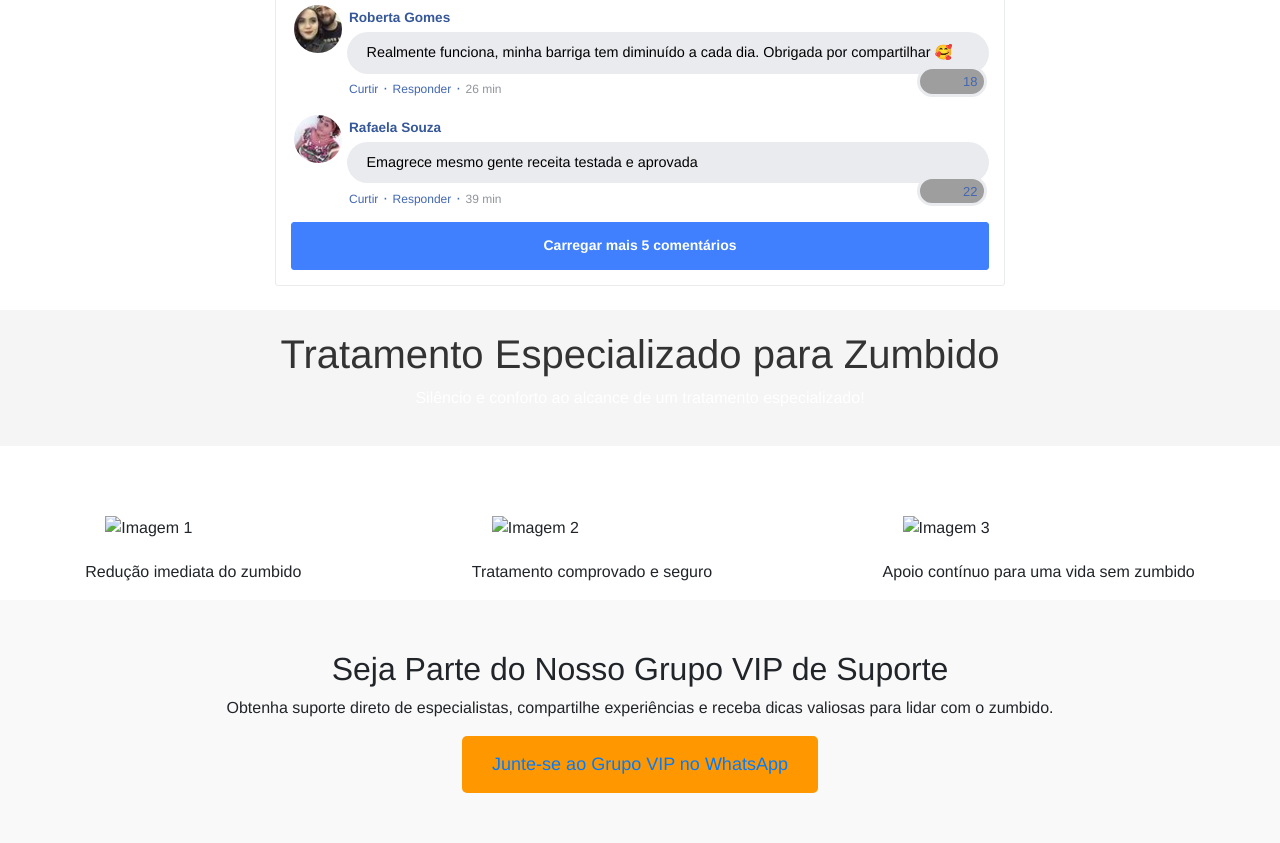
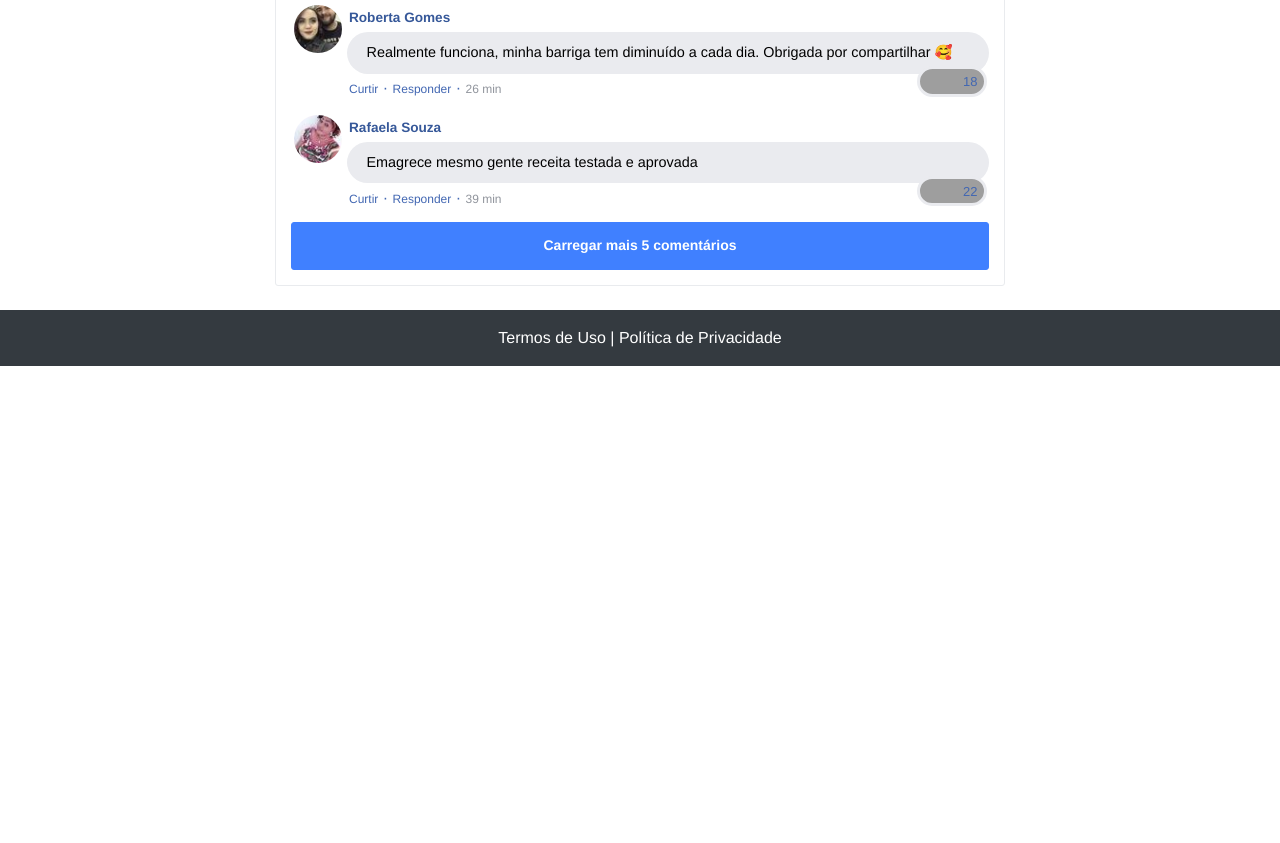
Before and after one commit to jocivansilva/cafesaude.online, a plain HTML site: page index.html in a window 1280 px wide. Shown: the part 1166-2009 px from the top of the page. After the commit the page ends 1532 px from the top, so only its background shows below. Drawn offline with nearby package versions, Linux system fonts and the light colour scheme; grey boxes are pictures that could not be loaded; a script that the page names is missing.

Commit message:
Add files via upload
Signed-off-by: jocivansilva <101907408+jocivansilva@users.noreply.github.com>

```diff
--- a/index.html
+++ b/index.html
@@ -18,7 +18,7 @@
     <style type="text/css">
       header {
         color: white;
-        background-image: url("assets/img/pj.jpg");
+        background-image: url("assets/img/pj.jpeg");
         background-color: rgba(0, 0, 0, 0.6);
         background-position: center;
         background-size: cover;
@@ -89,7 +89,7 @@
                   <tbody>
                     <tr>
                       <td rowspan="3" class="fb-comments-comment-img"><img
-                          src="./assets/img/comentarios/m2.jpeg"></td>
+                          src="./assets/img/comentarios/m14.jpeg"></td>
                       <td>
                         <font class="fb-comments-comment-name">
                           <name>Valesca Silva</name>
@@ -118,7 +118,7 @@
                   <tbody>
                     <tr>
                       <td rowspan="3" class="fb-comments-comment-img"><img
-                          src="./assets/img/comentarios/m3.jpeg"></td>
+                          src="./assets/img/comentarios/m15.jpeg"></td>
                       <td>
                         <font class="fb-comments-comment-name">
                           <name>Vitória Pereira</name>
@@ -410,7 +410,7 @@
                   </table>
                 </div>
                 <div class="fb-comments-wrapper">
-                  <table class="fb-comments-comment" id="14">
+                  <table class="fb-comments-comment" id="m1">
                     <tbody>
                       <tr>
                         <td rowspan="3" class="fb-comments-comment-img"><img
@@ -467,95 +467,3 @@
     <script src="./assets/js/com.js"></script>
   </body>
 </html>
-
-<!DOCTYPE html>
-<html lang="pt-br">
-<head>
-  <meta charset="UTF-8">
-  <title>Tratamento Especializado para Zumbido</title>
-  <style>
-    /* Estilos para a página */
-    body {
-      font-family: Arial, sans-serif;
-      margin: 0;
-      padding: 0;
-    }
-    header {
-      background-color: #f5f5f5;
-      padding: 20px;
-      text-align: center;
-    }
-    h1 {
-      color: #333;
-    }
-    .beneficios {
-      display: flex;
-      justify-content: space-around;
-      align-items: center;
-      margin-top: 50px;
-    }
-    .beneficios img {
-      max-width: 300px;
-      margin: 20px;
-    }
-    .grupo-vip {
-      background-color: #f9f9f9;
-      padding: 50px 20px;
-      text-align: center;
-    }
-    .grupo-vip button {
-      padding: 15px 30px;
-      font-size: 18px;
-      background-color: #ff9800;
-      color: #fff;
-      border: none;
-      border-radius: 5px;
-      cursor: pointer;
-    }
-    footer {
-      background-color: #333;
-      color: #fff;
-      text-align: center;
-      padding: 20px;
-      position: absolute;
-      bottom: 0;
-      width: 100%;
-    }
-  </style>
-</head>
-<body>
-
-  <header>
-    <h1>Tratamento Especializado para Zumbido</h1>
-    <p>Silêncio e conforto ao alcance de um tratamento especializado!</p>
-  </header>
-
-  <main>
-    <section class="beneficios">
-      <div>
-        <img src="link_para_sua_imagem1.jpg" alt="Imagem 1">
-        <p>Redução imediata do zumbido</p>
-      </div>
-      <div>
-        <img src="link_para_sua_imagem2.jpg" alt="Imagem 2">
-        <p>Tratamento comprovado e seguro</p>
-      </div>
-      <div>
-        <img src="link_para_sua_imagem3.jpg" alt="Imagem 3">
-        <p>Apoio contínuo para uma vida sem zumbido</p>
-      </div>
-    </section>
-
-    <section class="grupo-vip">
-      <h2>Seja Parte do Nosso Grupo VIP de Suporte</h2>
-      <p>Obtenha suporte direto de especialistas, compartilhe experiências e receba dicas valiosas para lidar com o zumbido.</p>
-      <button><a href="https://api.whatsapp.com/send?phone=seunumerodewhatsapp" target="_blank">Junte-se ao Grupo VIP no WhatsApp</a></button>
-    </section>
-  </main>
-
-  <footer>
-    <p>&copy; 2023 Tratamento para Zumbido. Todos os direitos reservados.</p>
-  </footer>
-
-</body>
-</html>
```
Also changed, not shown: assets/img/download (1).jpeg (added).
